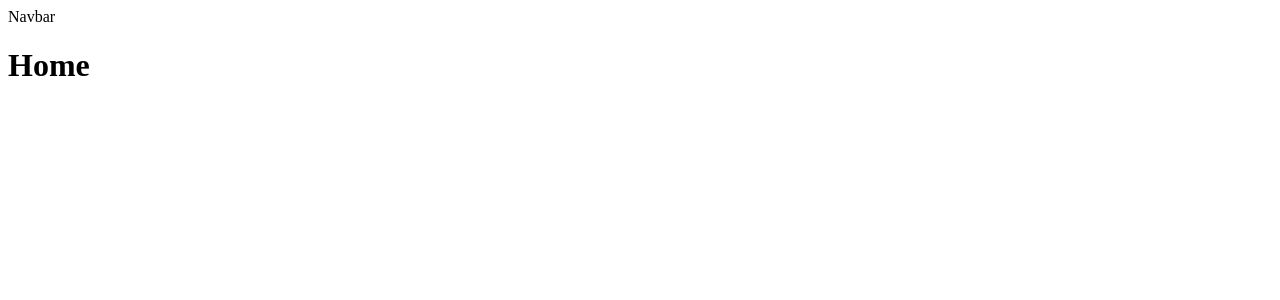
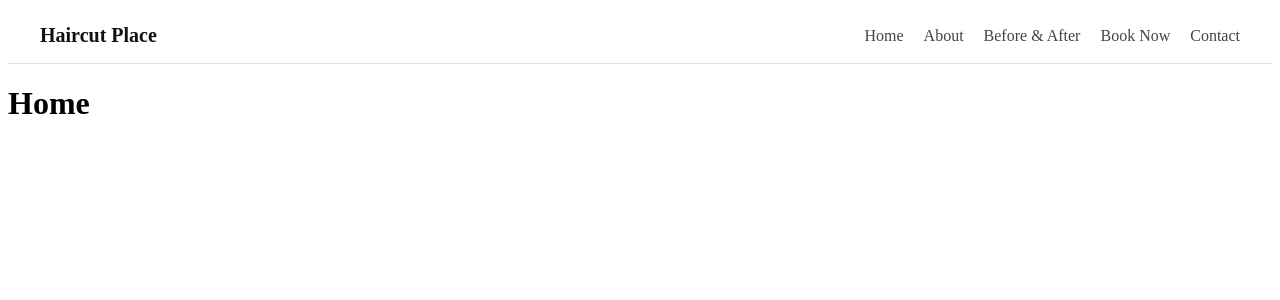
Before and after one commit to seamuscon8/Team4Hack4Impact, a Next.js app: page / in a window 1280 px wide. Shown: the top 300 px of the page. Built offline with nearby package versions, Linux system fonts and the light colour scheme.

Commit message:
created navbar

```diff
--- a/src/components/Navbar.tsx
+++ b/src/components/Navbar.tsx
@@ -1,3 +1,20 @@
-export default function Navbar() {
-  return <div>Navbar</div>;
+import Link from "next/link";
+import styles from "styles/NavBar.module.css";
+
+export default function NavBar() {
+  return (
+    <nav className={styles.navbar}>
+      <Link href="/" className={styles.logo}>
+        Haircut Place
+      </Link>
+
+      <div className={styles.links}>
+        <Link href="/">Home</Link>
+        <Link href="/about">About</Link>
+        <Link href="/before-after">Before & After</Link>
+        <Link href="/book-now">Book Now</Link>
+        <Link href="/contact">Contact</Link>
+      </div>
+    </nav>
+  );
 }
--- /dev/null
+++ b/src/styles/Navbar.module.css
@@ -0,0 +1,33 @@
+.navbar {
+  position: sticky;
+  top: 0;
+  z-index: 1000;
+  display: flex;
+  align-items: center;
+  justify-content: space-between;
+  padding: 16px 32px;
+  background: white;
+  border-bottom: 1px solid #ddd;
+}
+
+.logo {
+  color: #111;
+  font-size: 20px;
+  font-weight: 700;
+  text-decoration: none;
+}
+
+.links {
+  display: flex;
+  gap: 20px;
+}
+
+.links a {
+  color: #444;
+  text-decoration: none;
+}
+
+.links a:hover {
+  color: #b05a3c;
+  font-weight: 700;
+}
```
